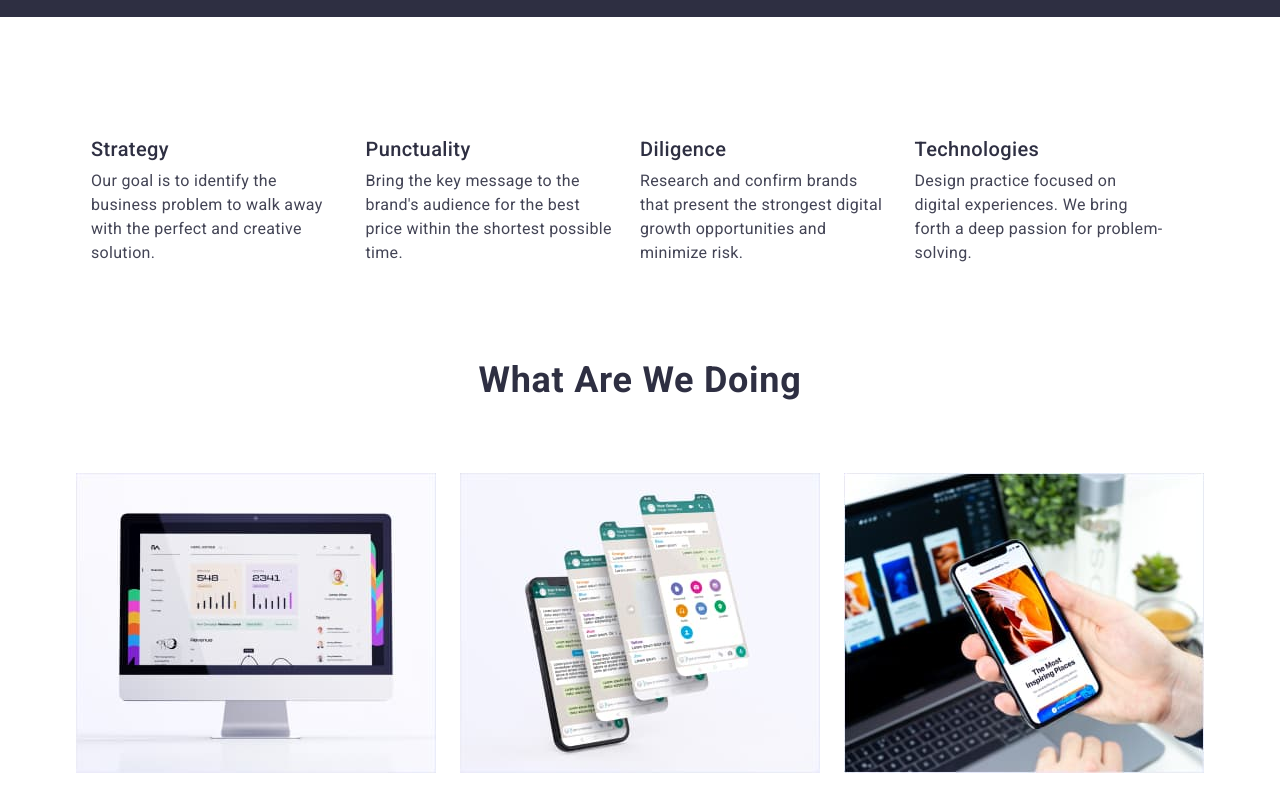
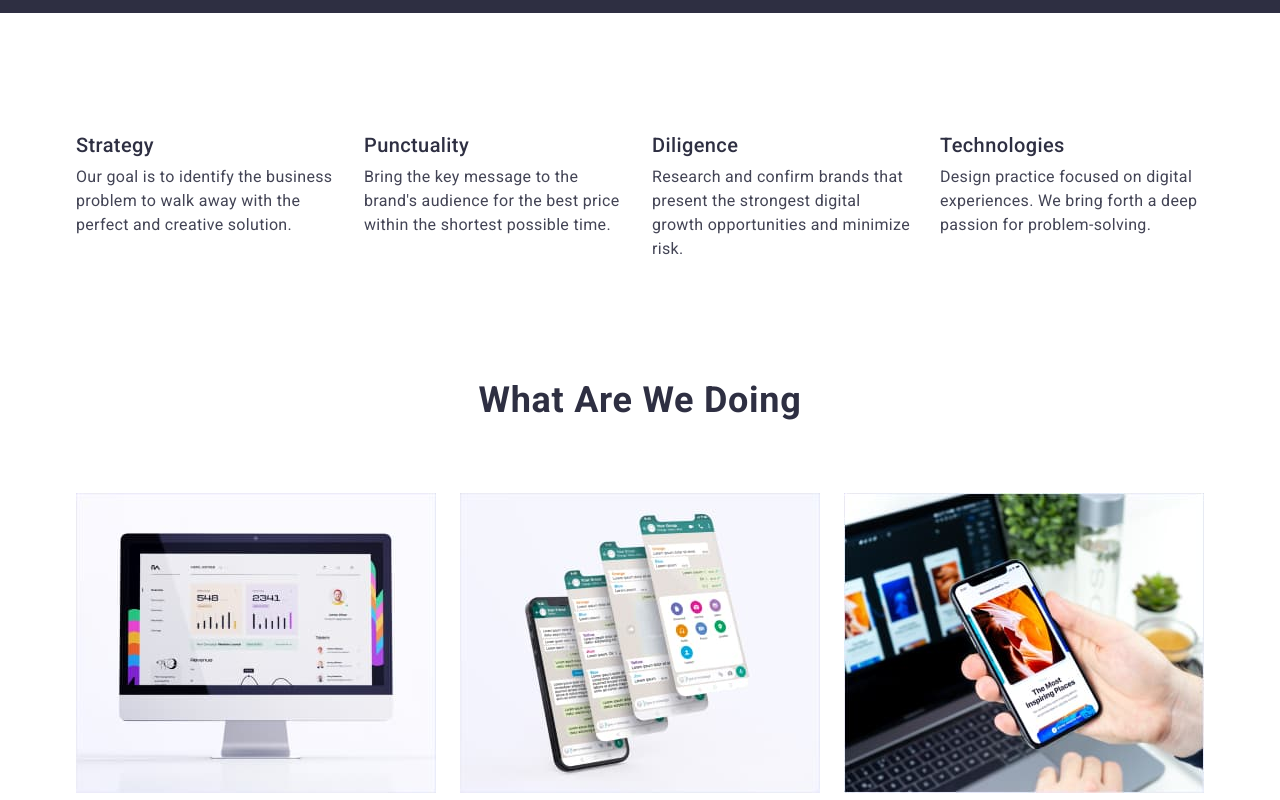
Before and after one commit to AnastasiiaAnosova/goit-markup-hw-03, a plain HTML site: page index.html in a window 1280 px wide. Shown: the part 660-1460 px from the top of the page. Drawn offline with nearby package versions, Linux system fonts and the light colour scheme.

Commit message:
update css

```diff
--- a/css/style.css
+++ b/css/style.css
@@ -159,6 +159,7 @@ img {
     background: var(--primary-brand);
     box-shadow: 0px 4px 4px rgba(0, 0, 0, 0.15);
     border-radius: 4px;
+    border: none;
     padding: 16px 32px;
 }
 
@@ -184,20 +185,13 @@ img {
     padding: 120px 0;
 }
 
-.company-container {
-    width: 1128px;
-    height: 104px;
-}
-
 .about-company {
     display: flex;
-    align-items: center;
+    gap: 24px;
 }
 
 .about-company-item {
-    margin-right: 24px;
-    width: 264px;
-    height: 104px;
+    flex-basis: calc(( 100% - 3 * 24px ) / 4 );
 }
 
 .about-company-title {
@@ -215,6 +209,10 @@ img {
     color: var(--body-text);
 }
 
+.specialization-company {
+    padding-bottom: 120px;
+}
+
 .specialization {
     font-size: 36px;
     line-height: 1.11;
@@ -227,7 +225,6 @@ img {
 .specialization-list {
     display: flex;
     align-items: center;
-    padding-bottom: 120px;
     flex-wrap: wrap;
     gap: 24px;
 }
@@ -248,7 +245,6 @@ img {
 
 .team-list {
     display: flex;
-    align-items: center;
     gap: 24px;
     flex-basis: calc((100% - 72) / 4 );
 }
@@ -288,16 +284,16 @@ img {
 
 .logo-footer {
     color: var(--light);
-    margin-bottom: 16px;
+    margin-right: 0;
 }
 
 .footer-text {
     width: 264px;
-    height: 110px;
     font-size: 16px;
     line-height: 1.5;
     letter-spacing: 0.02em;
     color: var(--accent);
+    margin-top: 16px;
 }
 
 .main-portfolio {
@@ -331,7 +327,7 @@ img {
     color: #FFFFFF;
     background: var(--pressed-state);
     box-shadow: 0px 3px 1px rgba(0, 0, 0, 0.1), 0px 2px 1px rgba(0, 0, 0, 0.08), 0px 2px 2px rgba(0, 0, 0, 0.12);
-    border-radius: 4px;
+    border-color: transparent;
 }
 
 .filter-list {
--- a/index.html
+++ b/index.html
@@ -64,7 +64,7 @@
       </section>
       <section class="description-company">
         <!-- _______________ABOUT_COMPANY_______________ -->
-        <div class="container company-container">
+        <div class="container">
           <h2 class="visually-hidden">About Company</h2>
           <ul class="about-company list">
             <li class="about-company-item">
```
Also changed, not shown: images/portfolio/food.jpg, 1 other file.
